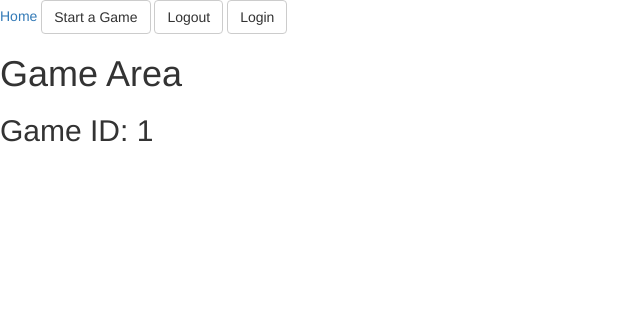
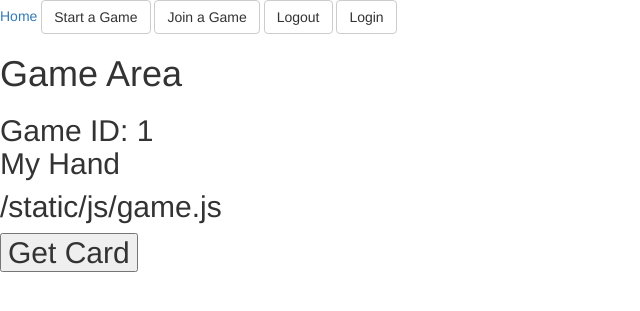
Before and after one commit to pfajeau/rom-whist, a Flask app: page /game in a window 1280 px wide. Shown: the top 311 px of the page, without its empty margins (0-640 px from the left). Run offline with Flask 2, Linux system fonts and the light colour scheme; a user stored in the database is signed in; parts of the project's set-up code (start-up, migrations or seed data) failed here and were passed over; some libraries are stand-ins or nearby versions.

Commit message:
added websocket support

```diff
--- a/romwhist/card.py
+++ b/romwhist/card.py
@@ -9,9 +9,9 @@ class Card(object):
     SUIT_NAMES = ['Clubs', 'Diamonds', 'Hearts', 'Spades']
 
     RANKS = list(range(1,14))
-    RANK_NAMES = ['Ace', 'Two', 'Three', 'Four', 'Five', 'Six',
+    RANK_NAMES = ['Two', 'Three', 'Four', 'Five', 'Six',
                   'Seven', 'Eight', 'Nine', 'Ten',
-                  'Jack', 'Queen', 'King']
+                  'Jack', 'Queen', 'King', 'Ace']
 
     def __init__(self, rank, suit):
         '''Constructor
--- a/romwhist/routes.py
+++ b/romwhist/routes.py
@@ -6,15 +6,25 @@ author: Philippe Fajeau
 """
 from flask import Blueprint
 from . import controllers
-from romwhist import app
+from romwhist import socketio,app
 from flask import render_template, request, flash, session, url_for, redirect
-from .forms import LoginForm, StartGameForm
+from .forms import LoginForm, StartGameForm, JoinGameForm
 from flask_login import current_user, login_user
 from romwhist.models import User
 from romwhist.extensions import db
+from flask_socketio import join_room, leave_room
+from flask_socketio import SocketIO, emit
 
 # Map of games, key is game id
 games = dict()
+
+# Map keyed by game ids and containing list of players for each game id
+players = dict()
+
+print (socketio)
+
+
+
 
 @app.route("/")
 @app.route("/index")
@@ -29,10 +39,6 @@ def base():
     # return redirect(url_for("auth_blueprint.home"))
     return render_template("base.html")
 
-@app.route("/phil")
-def test():
-    return render_template("index.html")
-
 @app.route("/startgame",methods=['GET', 'POST'])
 def start_game():
     print("Current User: ", current_user.username)
@@ -43,9 +49,7 @@ def start_game():
             print("creating new game with id: ", game_id)
             # Add game id in session
             session['game_id'] = game_id
-            players = []
-            players.append(currentuser.username)
-            session['players'] = players
+            players[game_id] = [current_user.username]
             return render_template('game.html', title='Bla', form=form)
         else:
             return render_template('start_game.html', title='Bla', form=form)
@@ -54,7 +58,7 @@ def start_game():
         return render_template('login.html', title='Sign In', form=form)
 
 @app.route("/joingame",methods=['GET', 'POST'])
-def start_game():
+def join_game():
     print("Current User: ", current_user.username)
     if current_user.is_authenticated:
         form = JoinGameForm()
@@ -62,10 +66,16 @@ def start_game():
             game_id = form.game_id.data
             print("game id: ", game_id)
             # Add player to session. TODO: should check whehter user is already in list
-            session['players'].append(current_user)
-            return render_template('game.html', title='Bla', form=form)
+            if game_id in players:
+                players[game_id].append(current_user.username)
+                join_room(game_id)
+                send(current_user.username + ' has joined game', room=game_id)
+                return render_template('game.html', title='Bla', form=form)
+            else:
+                form = StartGameForm()
+                return render_template('start_game.html', title='Bla', form=form)
         else:
-            return render_template('start_game.html', title='Bla', form=form)
+            return render_template('join_game.html', title='Bla', form=form)
     else:
         form = LoginForm()
         return render_template('login.html', title='Sign In', form=form)
@@ -91,7 +101,31 @@ def login():
         return redirect(url_for('index'))
     return render_template('login.html', title='Sign In', form=form)
 
+@socketio.on('message')
+def message(data):
+    print ("message received");
 
+@socketio.on('get card')
+def get_card(data):
+    #selection = data["selection"]
+    #votes[selection] += 1
+    print ("get card event received")
+    card = "Ace of Spades"
+    emit("new card", card, broadcast=True)
+
+@socketio.on('join')
+def on_join(data):
+    username = data['username']
+    room = data['room']
+    join_room(room)
+    send(username + ' has entered the room.', room=room)
+
+@socketio.on('leave')
+def on_leave(data):
+    username = data['username']
+    room = data['room']
+    leave_room(room)
+    send(username + ' has left the room.', room=room)
 # e.g blueprint and routes
 # auth_blueprint = Blueprint("auth", "auth", url_prefix="/auth")
 # auth_blueprint.add_url_rule("register", "register", controllers.register)
--- a/romwhist/ui/templates/base.html
+++ b/romwhist/ui/templates/base.html
@@ -5,6 +5,7 @@
 <div class="topnav">
     <a class="active" href="/">Home</a>
     <a href="startgame" class="btn btn-default" role="button" aria-pressed="true">Start a Game</a>
+    <a href="joingame" class="btn btn-default" role="button" aria-pressed="true">Join a Game</a>
     <a href="logout" class="btn btn-default" role="button" aria-pressed="true">Logout</a>
     <a href="login" class="btn btn-default" role="button" aria-pressed="true">Login</a>
 
--- a/romwhist/ui/templates/game.html
+++ b/romwhist/ui/templates/game.html
@@ -1,6 +1,20 @@
 {% extends "base.html" %}
 
+<head>
+<!--  -->
+
+</head>
+
 {% block content %}
+<script type="text/javascript" src="//cdnjs.cloudflare.com/ajax/libs/socket.io/1.3.6/socket.io.min.js"></script>
+<script src="{{ url_for('static', filename='js/game.js') }}"></script>
+
     <h1>Game Area</h1>
     <h2> Game ID: {{ session['game_id'] }}
+    <p>My Hand</p>
+    <p>{{ url_for('static', filename='js/game.js') }}</p>
+    <div id="cards"></div>
+    <button id="gcbutton">Get Card</button>
+
+
 {% endblock %}
```
Also changed, not shown: romwhist/__init__.py (+10 -5 lines), romwhist/game.py (+17 -2 lines).
